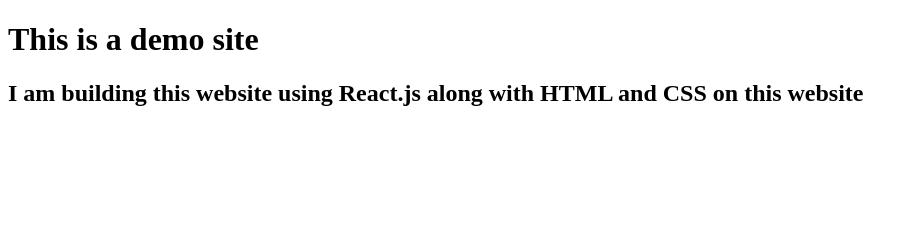
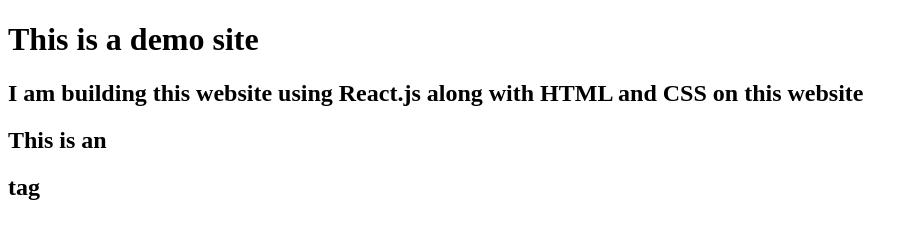
Before and after one commit to anandnitesh/DemoSiteOne, a plain HTML site: page index.html in a window 1280 px wide. Shown: the whole page, without its empty margins (0-918 px from the left). Drawn offline with Linux system fonts and the light colour scheme.

Commit message:
docs: updated index.js (#1)

```diff
--- a/index.html
+++ b/index.html
@@ -9,5 +9,6 @@
 <body>
     <h1> This is a demo site</h1>
     <h2>I am building this website using React.js along with HTML and CSS on this website </h2>
+    <h2>This is an <h2> tag</h2>
 </body>
 </html>
```
